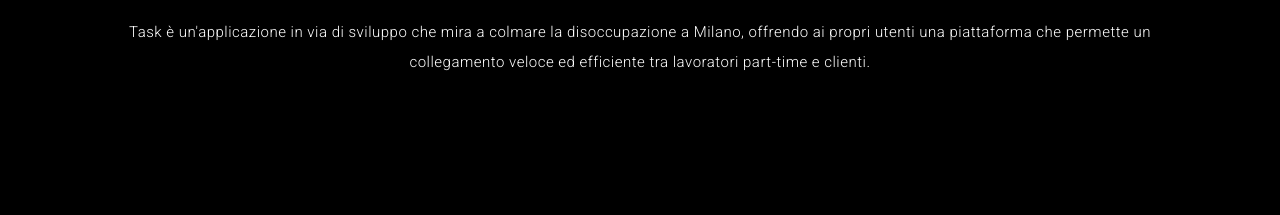
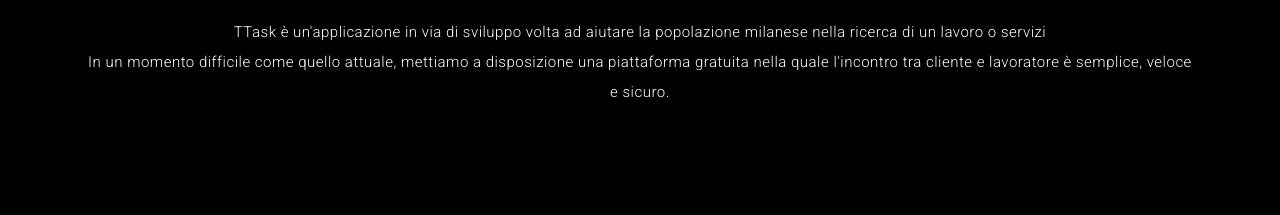
Before and after one commit to EdoardoMauriello/Task, a plain HTML site: page index.html in a window 1280 px wide. Shown: the part 1101-1316 px from the top of the page. Drawn offline with nearby package versions, Linux system fonts and the light colour scheme.

Commit message:
0.4tris
sono tardo e non so leggere

```diff
--- a/index.html
+++ b/index.html
@@ -96,7 +96,8 @@
       <div class="section-title text-center">
 
         <h2>Cosa è <img src="img/svg/Logo.svg" title="Logo" class="logog"/></h2>
-        <p class="separator">Task è un'applicazione in via di sviluppo che mira a colmare la disoccupazione a Milano, offrendo ai propri utenti una piattaforma che permette un collegamento veloce ed efficiente tra lavoratori part-time e clienti.</p>
+        <p class="separator">TTask è un'applicazione in via di sviluppo volta ad aiutare la popolazione milanese nella ricerca di un lavoro o servizi<br/>
+        In un momento difficile come quello attuale, mettiamo a disposizione una piattaforma gratuita nella quale l'incontro tra cliente e lavoratore è semplice, veloce e sicuro.</p>
 
       </div>
     </div>
```
